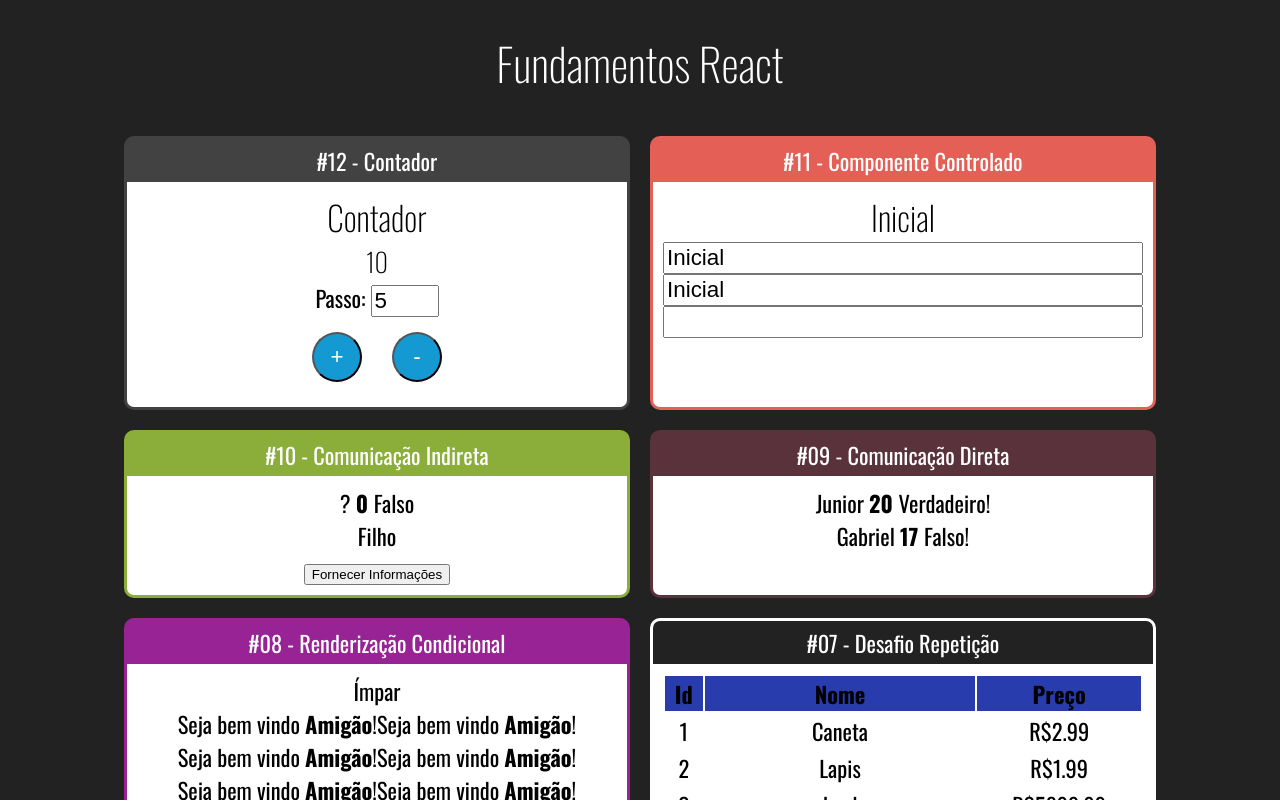
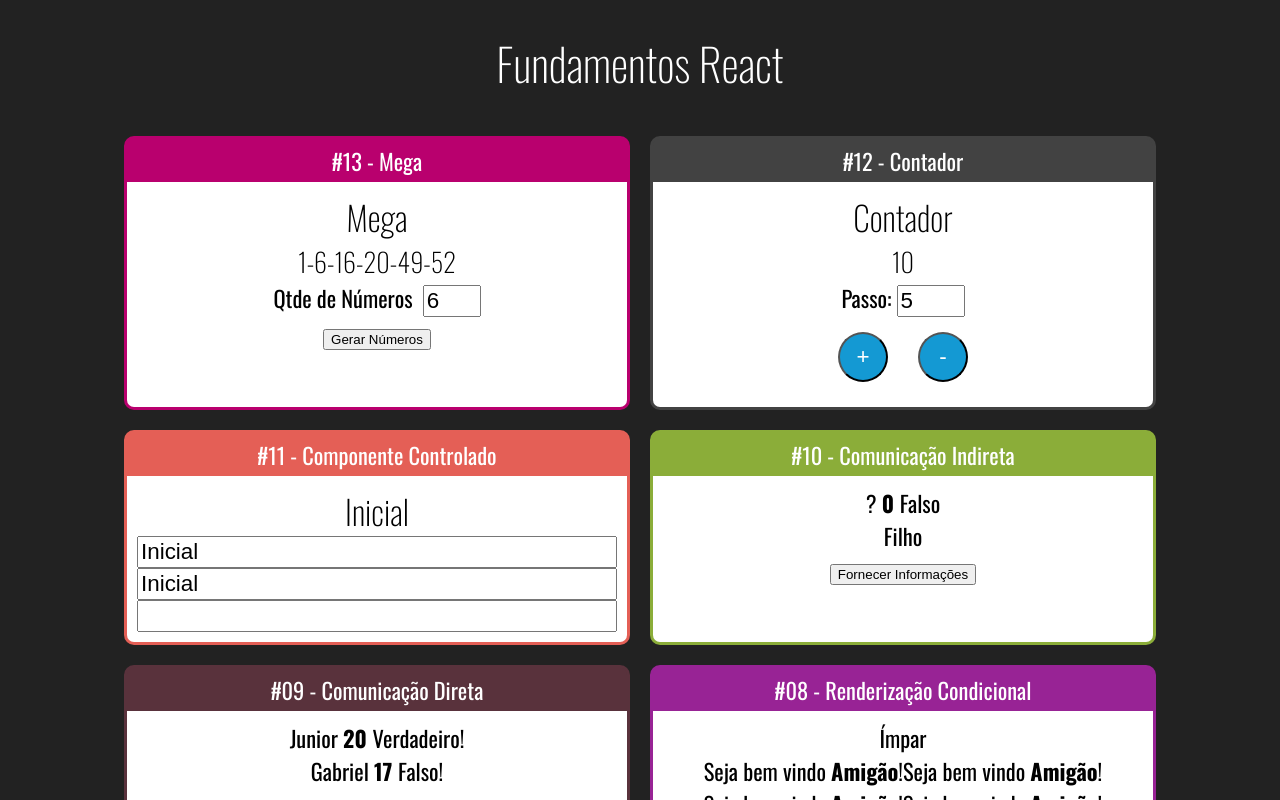
Before and after one commit to GSappio/React-fundamentals, a React (Create React App) app: page / in a window 1280 px wide. Shown: the top 800 px of the page. Built offline with nearby package versions, Linux system fonts and the light colour scheme.

Commit message:
Conclusion Megasena - and increments

```diff
--- a/src/App.jsx
+++ b/src/App.jsx
@@ -2,6 +2,7 @@
 
 import Card from './components/layout/Card';
 
+import Mega from './components/mega/Mega';
 import Contador from './components/contador/Contador';
 import Input from './components/formulario/Input';
 import IndiretaPai from './components/comunicacao/IndiretaPai';
@@ -24,6 +25,10 @@
 
 
     <div className="Cards">
+        <Card titulo="#13 - Mega" color="#B9006E">
+           <Mega qtd={6}></Mega>
+        </Card>
+
         <Card titulo="#12 - Contador" color="#424242">
            <Contador numeroInicial={10}></Contador>
         </Card>
--- /dev/null
+++ b/src/components/mega/Mega.css
@@ -0,0 +1,8 @@
+.Mega label {
+    margin-right: 10px;
+}
+
+.Mega input {
+    font-size: 1.4rem;
+    width: 50px;
+}
--- a/src/components/mega/Mega.jsx
+++ b/src/components/mega/Mega.jsx
@@ -1,3 +1,8 @@
+import './Mega.css'
+import React, { useState } from "react";
+
+export default props => {
+
     function gerarNumeroNaoContido(min, max, array) {
         const aleatorio = parseInt(Math.random() * (max + 1 - min)) + min
         return array.includes(aleatorio) ?
@@ -19,4 +24,31 @@
 
         }
 
-console.log(gerarNumeros(7))
+        const [qtde, setQtde] = useState(props.qtde || 6)
+        const numerosInicias = gerarNumeros(qtde)
+        const [numero, setNumeros] = useState(numerosInicias)
+
+    return (
+        <div className="Mega">
+
+            <h2>Mega</h2>
+            <h3>{numero.join('-')}</h3>
+            <div>
+                <label>Qtde de Números</label>
+                <input
+                min="6"
+                max="60"
+                type="number"
+                value={qtde}
+                    onChange={e => {
+                        setQtde(+e.target.value)
+                        setNumeros(gerarNumeros(+e.target.value))
+                    }}/>
+
+            </div>
+            <button onClick={_ => setNumeros(gerarNumeros(qtde))}>
+                Gerar Números
+            </button>
+        </div>
+    );
+};
```
Lines whose indentation alone changed are shown as unchanged.
